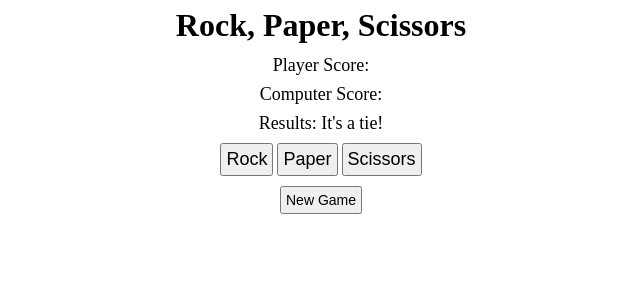
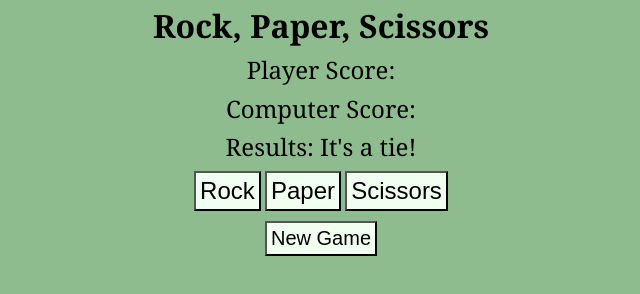
Before and after one commit to Meggily/rock-paper-scissors, a plain HTML site: page index.html in a window 1280 px wide. Both pictures are taken after a click on the button "Rock". Shown: the whole page, without its empty margins (319-959 px from the left). Drawn offline with Linux system fonts and the light colour scheme.

Commit message:
Update stylesheet

```diff
--- a/style.css
+++ b/style.css
@@ -7,13 +7,16 @@
 body {
     text-align: center;
     line-height: 1.6;
+    font-family:Georgia, 'Times New Roman', Times, serif;
+    background-color: darkseagreen;
 }
 
 #buttons #rock, #paper, #scissors {
     padding: 4px;
     margin-bottom: 5px;
     cursor: pointer;
-    font-size: 18px;
+    font-size: 24px;
+    background-color: honeydew;
 
 }
 
@@ -23,13 +26,14 @@ body {
     padding: 4px;
     margin-top: 5px;
     cursor: pointer;
-    font-size: 14px;
+    font-size: 20px;
+    background-color: honeydew;
 }
 
 #scores {
     text-align: center;
     margin-bottom: 5px;
-    font-size: 18px;
+    font-size: 24px;
 
 }
 
```
